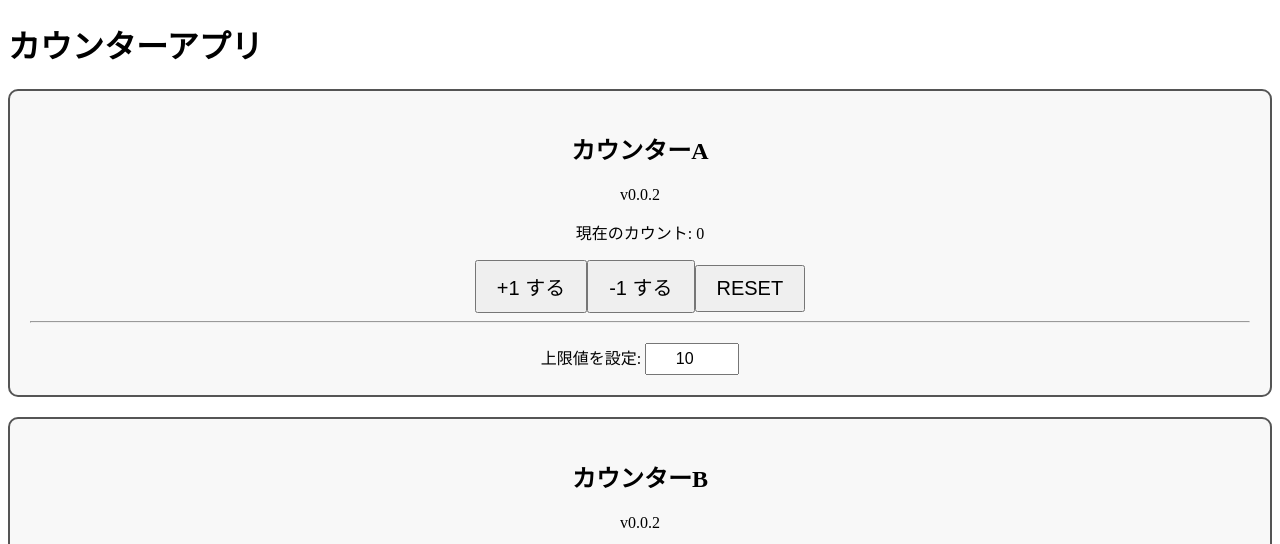
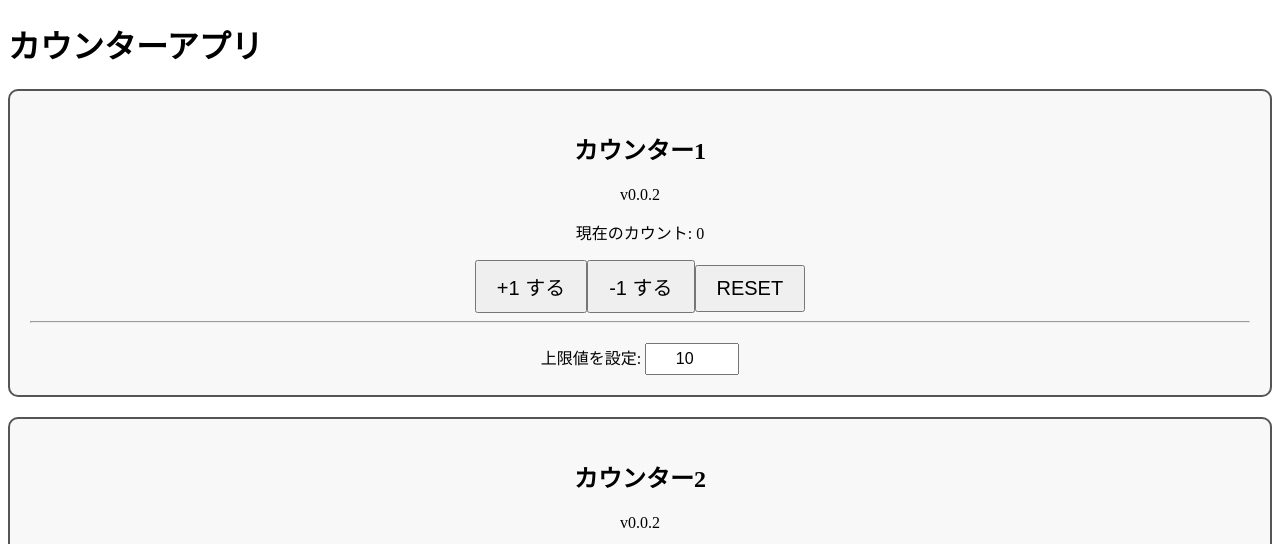
Before and after one commit to js4000all/vercel-demo02, a React (Create React App) app: page / in a window 1280 px wide. Shown: the top 544 px of the page. Built offline with nearby package versions, Linux system fonts and the light colour scheme.

Commit message:
change counter titles #2

```diff
--- a/src/App.js
+++ b/src/App.js
@@ -5,8 +5,8 @@ function App() {
   return (
     <div>
       <h1>カウンターアプリ</h1>
-      <Counter title="カウンターA" />
-      <Counter title="カウンターB" />
+      <Counter title="カウンター1" />
+      <Counter title="カウンター2" />
     </div>
   );
 }
```
